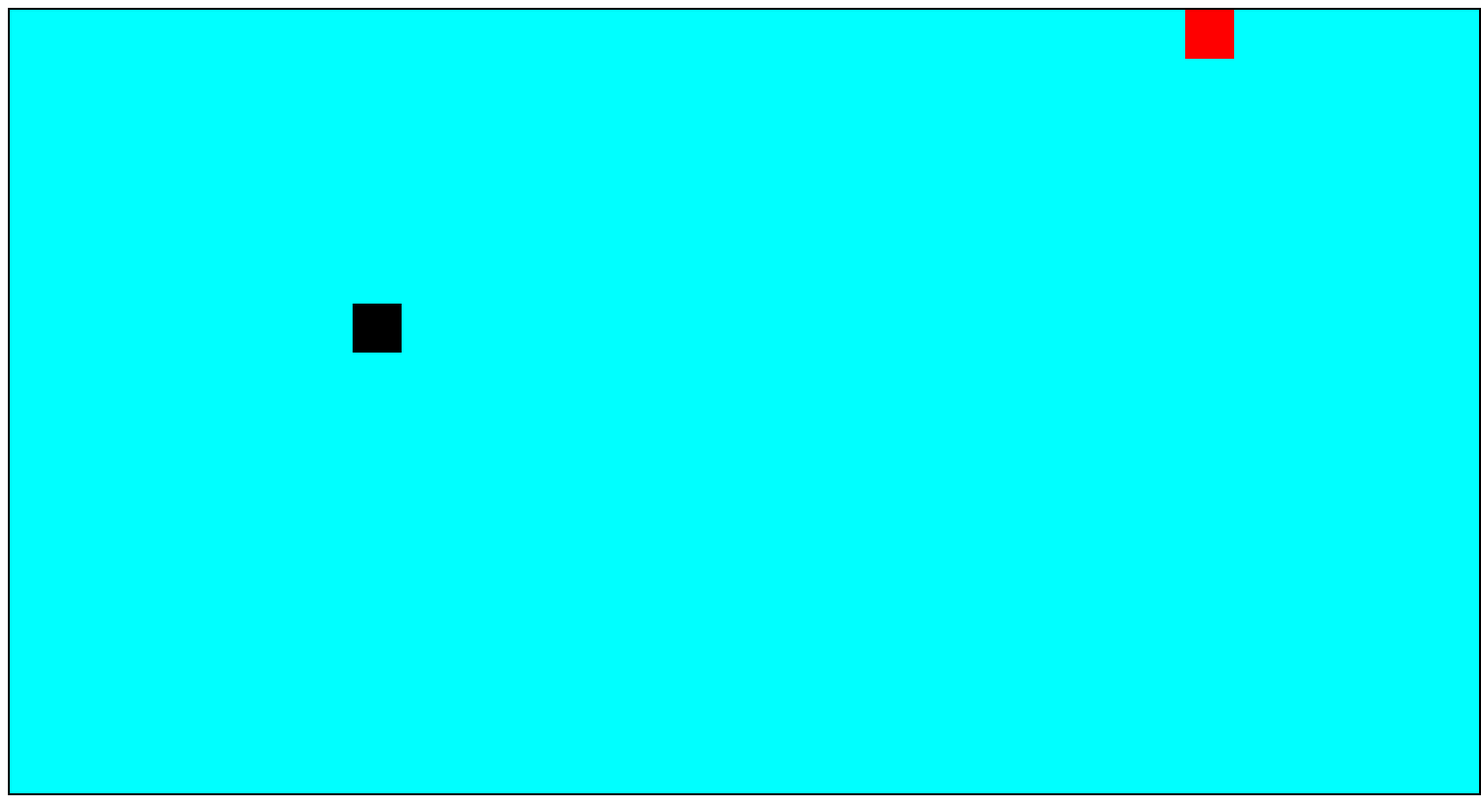
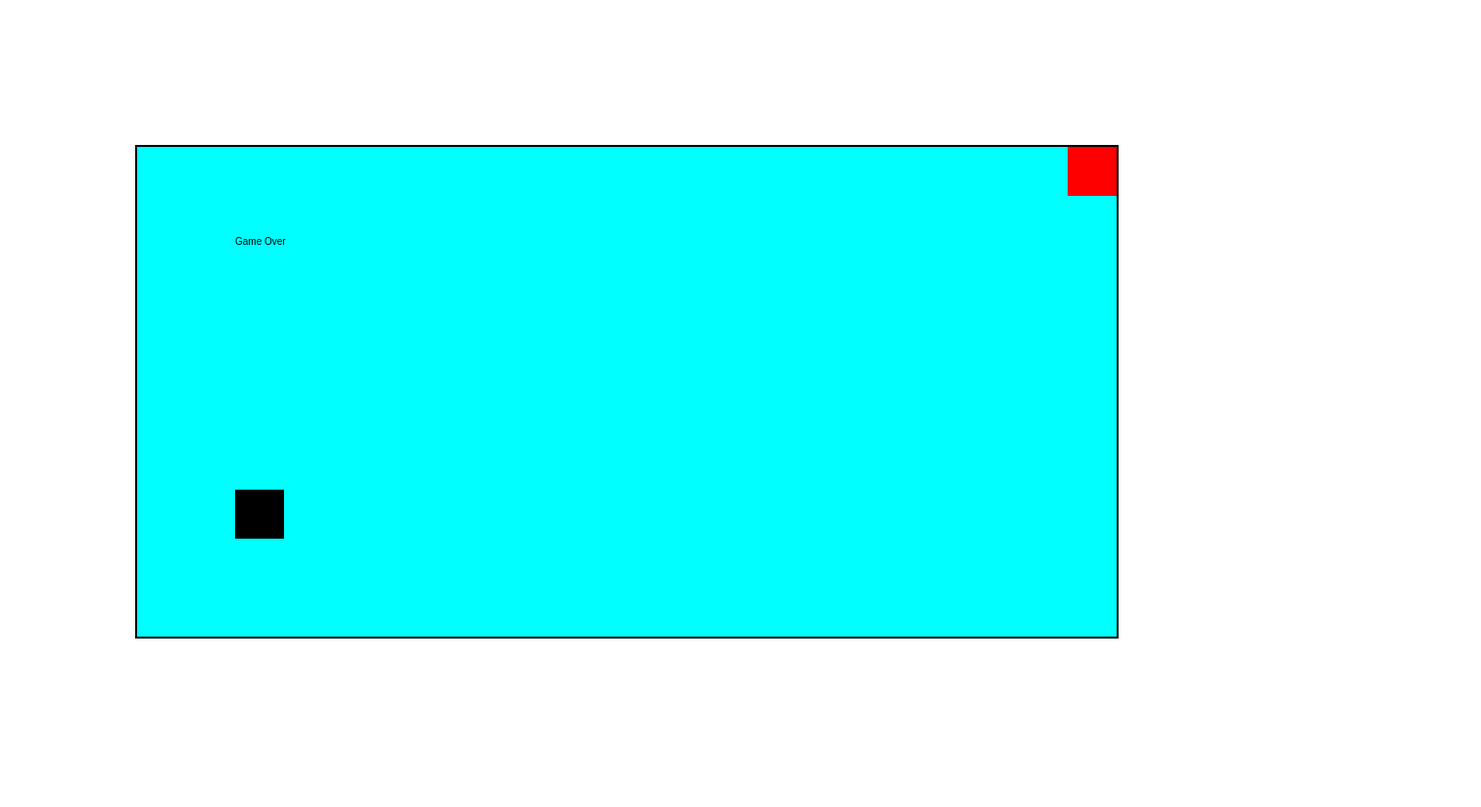
Before and after one commit to abhiMewada97/Snake-Game, a plain HTML site: page index.html in a window 1280 px wide. Shown: the whole page at 98% size, 1512 px wide, since content can reach past the window. After the commit the page ends 800 px from the top, so only its background shows below. Drawn offline with Linux system fonts and the light colour scheme.

Commit message:
center the box

```diff
--- a/Snake.css
+++ b/Snake.css
@@ -1,3 +1,11 @@
+body {
+    display: flex;
+    justify-content: center;
+    align-items: center;
+    height: 100vh;
+    margin: 0;
+}
+
 canvas {
     border: 2px solid black;
     background-color: aqua;
--- a/Snake.js
+++ b/Snake.js
@@ -11,8 +11,8 @@ let foodCell = generateRandomCell();
 // Function to generate a random position for the food
 function generateRandomCell() {
     return [
-        Math.round((Math.random()*(1450))/cell)*cell,
-        Math.round((Math.random()*(750))/cell)*cell
+        Math.round((Math.random()*(450))/cell)*cell,
+        Math.round((Math.random()*(950))/cell)*cell
       ]
 }
 
@@ -42,7 +42,7 @@ function draw() {
         ctx.fillText('Game Over', 100, 100);
         return;
     }
-    ctx.clearRect(0,0,1500,800);
+    ctx.clearRect(0,0,1000,500);
 
     // Draw the snake
     for(let i of snakeCells) {
@@ -75,13 +75,13 @@ function update() {
     }
     else if(direction==='down') {
         headY = headY+cell;
-        if(headY==800) {
+        if(headY==500) {
             gameOver=true;
         }
     }
     else if(direction==='right') {
         headX = headX+cell;
-        if(headX==1500) {
+        if(headX==1000) {
             gameOver=true;
         }
     }
--- a/index.html
+++ b/index.html
@@ -7,7 +7,7 @@
     <link rel="stylesheet" href="Snake.css">
 </head>
 <body>
-    <canvas height="800px" width="1500px"></canvas>
+    <canvas height="500px" width="1000px"></canvas>
     <script src="Snake.js"></script>
 </body>
 </html>
```
